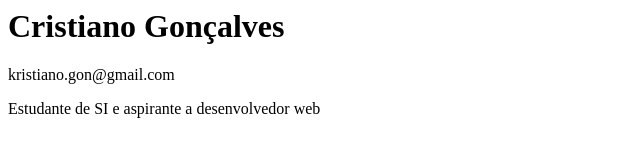
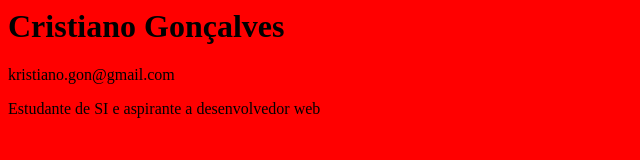
Before and after one commit to crisgon/curso-git, a plain HTML site: page pasta/index.html in a window 1280 px wide. Shown: the whole page, without its empty margins (0-640 px from the left). Drawn offline with Linux system fonts and the light colour scheme.

Commit message:
Iniciei o css

```diff
--- /dev/null
+++ b/pasta/estilo.css
@@ -0,0 +1,3 @@
+body{
+	background-color: red;
+}
--- a/pasta/index.html
+++ b/pasta/index.html
@@ -1,5 +1,6 @@
 <html>
 <head>
+<link rel="stylesheet" href="estilo.css"/>
 </head>
 <body>
 <h1>Cristiano Gonçalves</h1>
```
